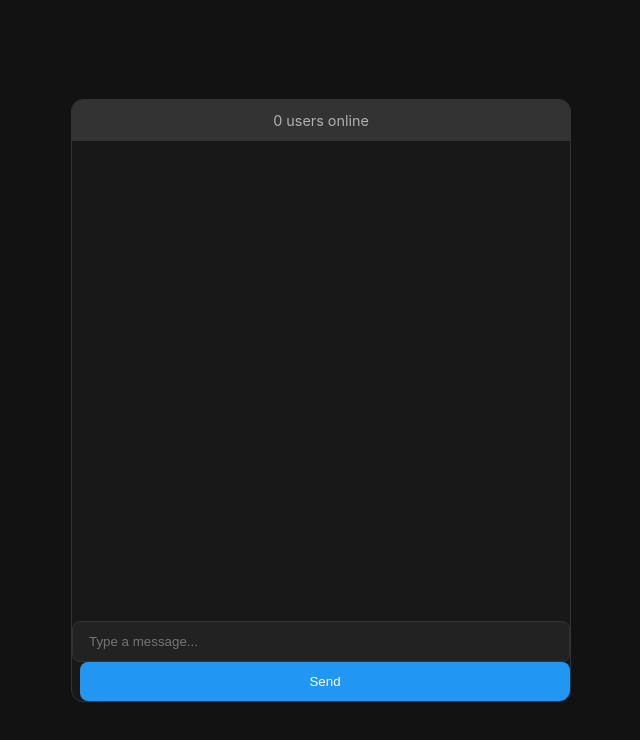
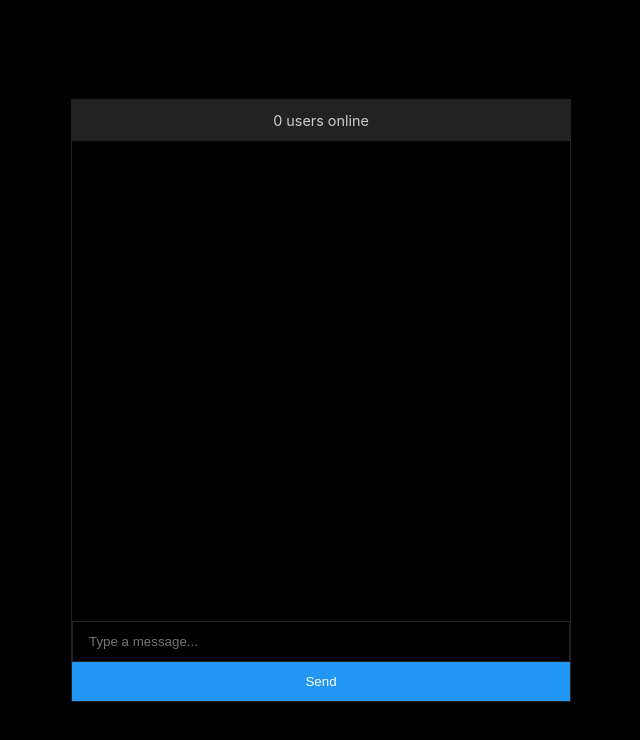
Before and after one commit to nnguyy/live-chat, a website: page public/index.html in a window 1280 px wide. Shown: the whole page, without its empty margins (319-959 px from the left). Drawn offline with nearby package versions, Linux system fonts and the light colour scheme; no server answers.

Commit message:
manual commit

```diff
--- a/public/style.css
+++ b/public/style.css
@@ -1,9 +1,9 @@
 :root {
   --primary-blue: #2196F3;
-  --background-black: #121212;
-  --text-white: #E0E0E0;
-  --input-gray: #1E1E1E;
-  --border-gray: #333;
+  --background-black: #000000;
+  --text-white: #FFFFFF;
+  --input-gray: #111111;
+  --border-gray: #222222;
 }
 
 * {
@@ -28,9 +28,8 @@ body {
   max-width: 500px;
   display: flex;
   flex-direction: column;
-  background: #181818;
+  background: #000000;
   border: 1px solid var(--border-gray);
-  border-radius: 12px;
   overflow: hidden;
 }
 
@@ -38,7 +37,7 @@ body {
   padding: 0.75rem;
   text-align: center;
   font-size: 0.9rem;
-  color: #B0B0B0;
+  color: #CCCCCC;
   background: var(--border-gray);
 }
 
@@ -54,7 +53,6 @@ body {
 
 .message {
   padding: 0.8rem;
-  border-radius: 8px;
   max-width: 75%;
   word-break: break-word;
   line-height: 1.4;
@@ -67,7 +65,7 @@ body {
 }
 
 .message.received {
-  background: #333;
+  background: #222222;
   color: white;
 }
 
@@ -75,13 +73,13 @@ body {
   display: flex;
   padding: 0.75rem;
   background: var(--input-gray);
+  gap: 0.5rem;
 }
 
 #message-input {
   flex: 1;
   padding: 0.75rem 1rem;
-  border-radius: 8px;
-  background: #222;
+  background: #000000;
   color: var(--text-white);
   border: 1px solid var(--border-gray);
   outline: none;
@@ -91,15 +89,8 @@ body {
   background: var(--primary-blue);
   border: none;
   padding: 0.75rem 1rem;
-  margin-left: 0.5rem;
-  border-radius: 8px;
+  color: white;
   cursor: pointer;
-  color: white;
-  transition: background 0.2s;
-}
-
-#send-button:hover {
-  background: #1976D2;
 }
 
 #messages::-webkit-scrollbar {
@@ -108,7 +99,6 @@ body {
 
 #messages::-webkit-scrollbar-thumb {
   background: var(--border-gray);
-  border-radius: 3px;
 }
 
 @media (max-width: 600px) {
@@ -119,7 +109,6 @@ body {
   #chat-container {
     width: 100%;
     height: 100vh;
-    border-radius: 0;
   }
 
   #messages {
```
